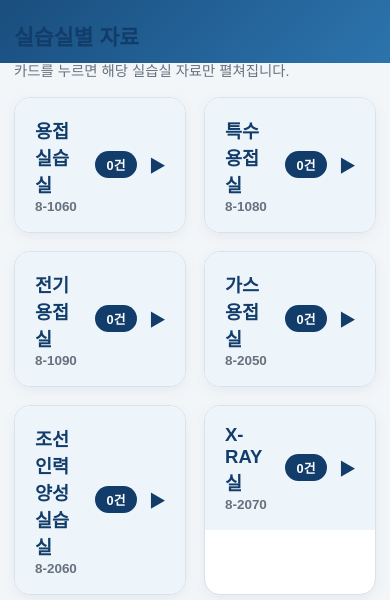
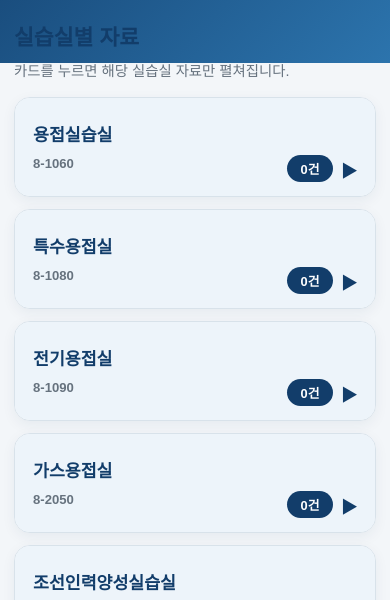
Before and after one commit to chobo-jungwoosuk/chobo-jungwoosuk.github.io, a plain HTML site: page index.html in a window 390 px wide. Shown: the part 234-834 px from the top of the page. Drawn offline with Linux system fonts and the light colour scheme; no server answers.

Commit message:
Update index.html

```diff
--- a/index.html
+++ b/index.html
@@ -1188,6 +1188,119 @@
         align-items:flex-start;
         flex-direction:column;
         gap:4px;
+      }
+    }
+
+
+    /* 모바일 실습실 카드 배열 개선 */
+    @media(max-width:760px){
+      .room-grid{
+        grid-template-columns:1fr !important;
+        gap:12px;
+      }
+
+      .room-card,
+      .room-card.is-open{
+        grid-column:auto !important;
+        width:100%;
+      }
+
+      .room-header{
+        grid-template-columns:minmax(0,1fr) auto auto;
+        padding:16px 18px;
+        min-height:82px;
+      }
+
+      .room-label{
+        min-width:0;
+      }
+
+      .room-name{
+        font-size:1.05rem;
+        line-height:1.35;
+        word-break:keep-all;
+        overflow-wrap:normal;
+      }
+
+      .room-number{
+        margin-top:3px;
+        font-size:.8rem;
+        white-space:nowrap;
+      }
+
+      .room-count{
+        min-width:44px;
+        white-space:nowrap;
+      }
+
+      .arrow{
+        white-space:nowrap;
+      }
+    }
+
+
+    /* 모바일 카드 UI 개선 V2 */
+    @media(max-width:760px){
+      .room-grid{
+        grid-template-columns:1fr !important;
+        gap:12px;
+      }
+
+      .room-card,
+      .room-card.is-open{
+        grid-column:auto !important;
+        width:100%;
+      }
+
+      .room-header{
+        position:relative;
+        display:block;
+        min-height:98px;
+        padding:16px 18px 15px;
+        text-align:left;
+      }
+
+      .room-label{
+        display:block;
+        min-width:0;
+        padding-right:96px;
+      }
+
+      .room-name{
+        display:block;
+        width:100%;
+        font-size:1.08rem;
+        line-height:1.35;
+        font-weight:800;
+        white-space:nowrap;
+        word-break:keep-all;
+        overflow:hidden;
+        text-overflow:ellipsis;
+      }
+
+      .room-number{
+        display:block;
+        margin-top:10px;
+        font-size:.82rem;
+        line-height:1;
+        white-space:nowrap;
+      }
+
+      .room-count{
+        position:absolute;
+        right:42px;
+        bottom:14px;
+        min-width:46px;
+        padding:4px 10px;
+        white-space:nowrap;
+      }
+
+      .arrow{
+        position:absolute;
+        right:18px;
+        bottom:16px;
+        line-height:1;
+        white-space:nowrap;
       }
     }
 
```
